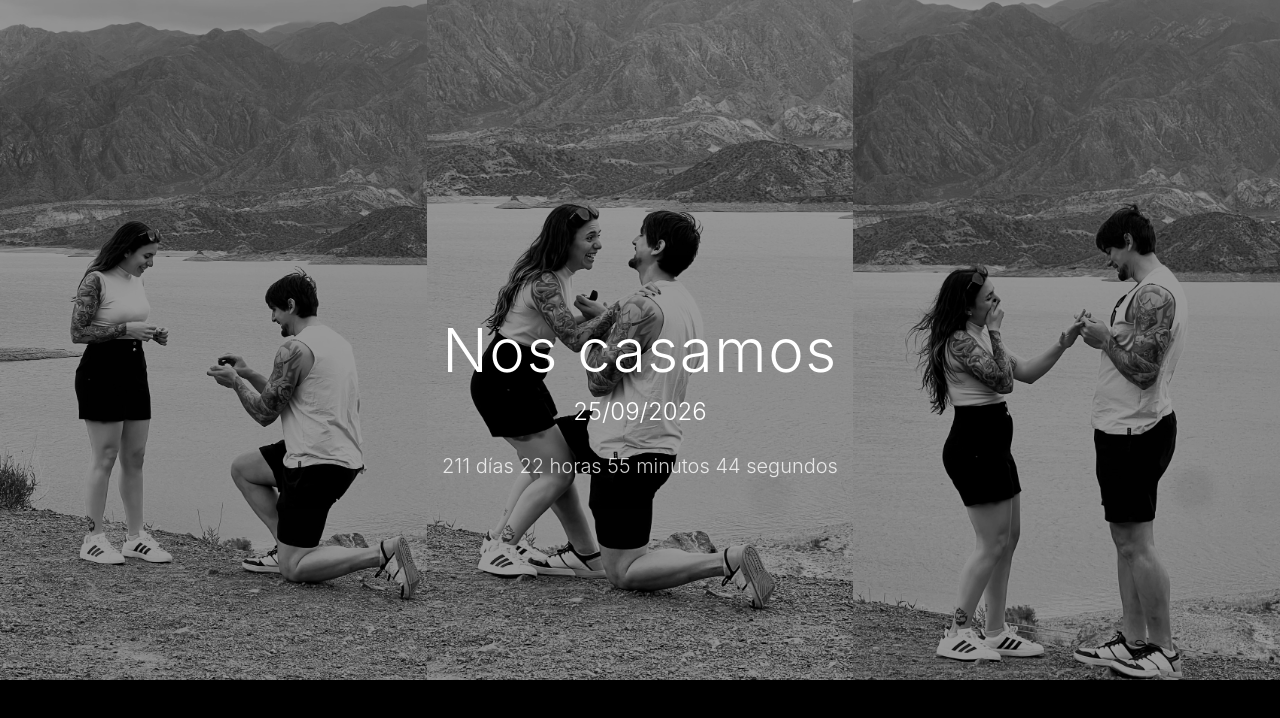
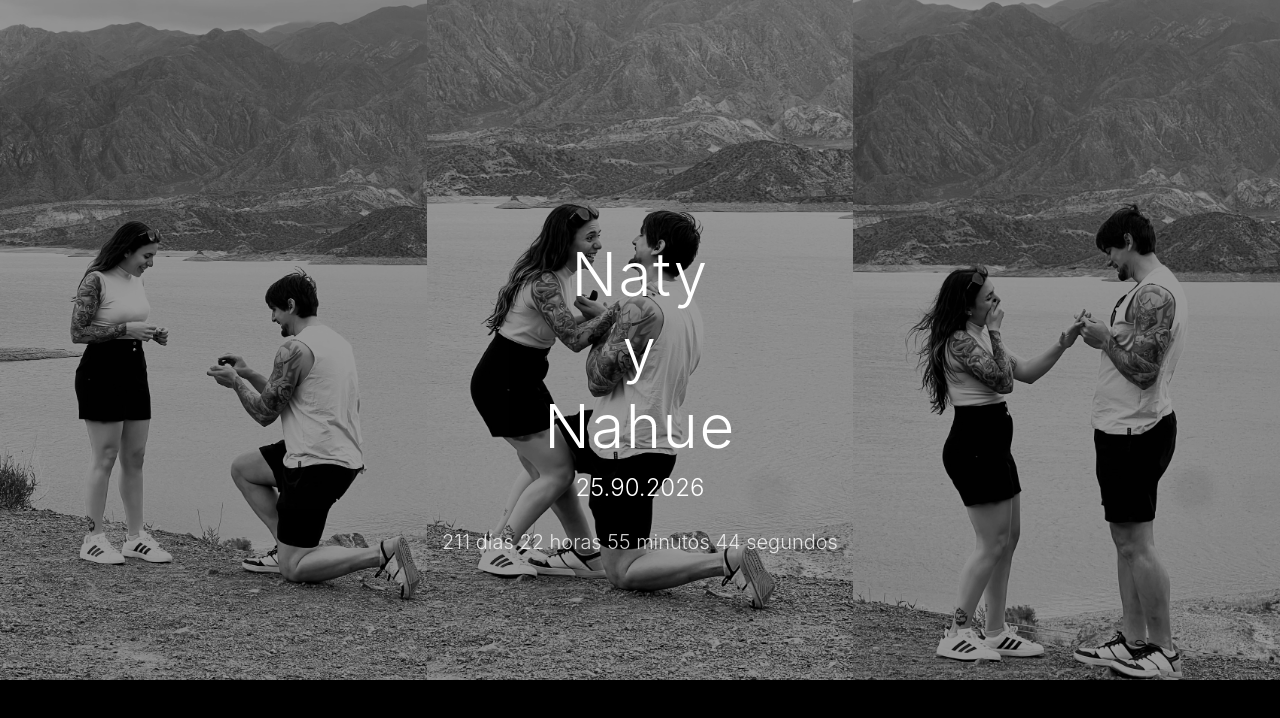
Before and after one commit to Nahue941/wedding, a React (Vite) app: page / in a window 1280 px wide. Both pictures are taken after a click on the button "Abrir invitación". Shown: the top 718 px of the page. Built offline with nearby package versions, Linux system fonts and the light colour scheme.

Commit message:
💄 Change: Initial text

```diff
--- a/src/components/Hero/Hero.jsx
+++ b/src/components/Hero/Hero.jsx
@@ -22,10 +22,16 @@
       <div className="absolute inset-0 z-10 flex items-center justify-center">
         <div className="text-center px-6 text-white">
           <h1 className="text-4xl sm:text-6xl font-light tracking-wide mb-4">
-            Nos casamos
+            Naty
+          </h1>
+          <h1 className="text-4xl sm:text-6xl font-light tracking-wide mb-4">
+            y
+          </h1>
+          <h1 className="text-4xl sm:text-6xl font-light tracking-wide mb-4">
+            Nahue
           </h1>
 
-          <h2 className="text-xl sm:text-2xl font-light mb-6">25/09/2026</h2>
+          <h2 className="text-xl sm:text-2xl font-light mb-6">25.90.2026</h2>
 
           <Countdown targetDate={weddingDate} />
         </div>
```
